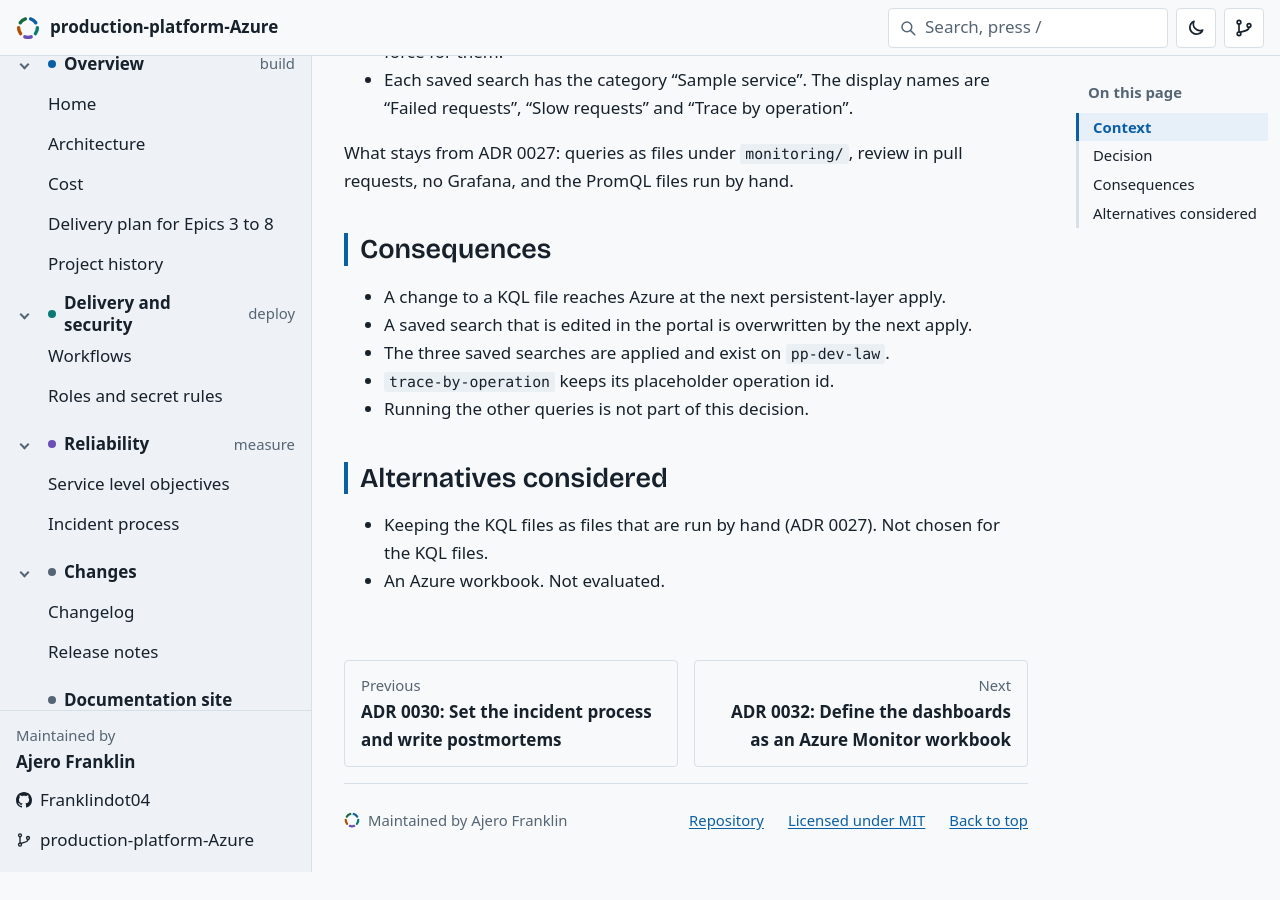
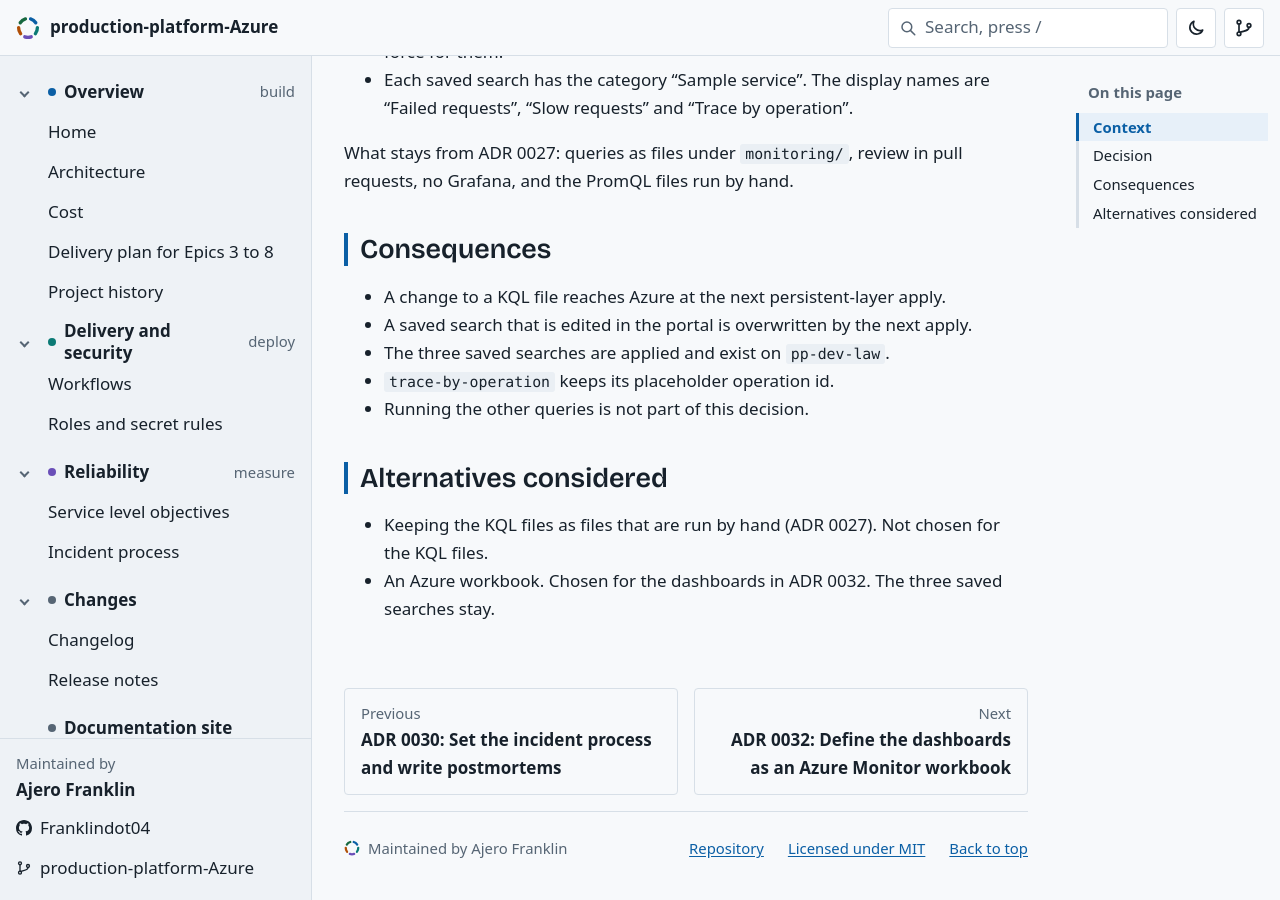
Before and after one commit to Franklindot04/production-platform-Azure, a Jekyll site: the page built from docs/adr/0031-kql-saved-searches.md, in a window 1280 px wide and 900 px high, scrolled down 802 px. Built offline with Jekyll 4.4.1, drawn with Linux system fonts in a browser that asks for light colours; some web fonts are replaced; our own code applies the rules of GitHub Pages for plain Markdown files; comment, search, counter and statistics services are not loaded; before the commit the page ends 1674 px from its top, so only the background shows below that.

Commit message:
note in adr 0019, adr 0027 and adr 0031 that adr 0032 covers the dashboards (#40)

```diff
--- a/docs/adr/0031-kql-saved-searches.md
+++ b/docs/adr/0031-kql-saved-searches.md
@@ -28,4 +28,4 @@ What stays from ADR 0027: queries as files under `monitoring/`, review in pull r
 ## Alternatives considered
 
 - Keeping the KQL files as files that are run by hand (ADR 0027). Not chosen for the KQL files.
-- An Azure workbook. Not evaluated.
+- An Azure workbook. Chosen for the dashboards in ADR 0032. The three saved searches stay.
```
Also changed, not shown: docs/adr/0019-trace-backend-and-grafana.md (+1 -1 lines), docs/adr/0027-dashboard-queries-as-files.md (+1 -1 lines).
